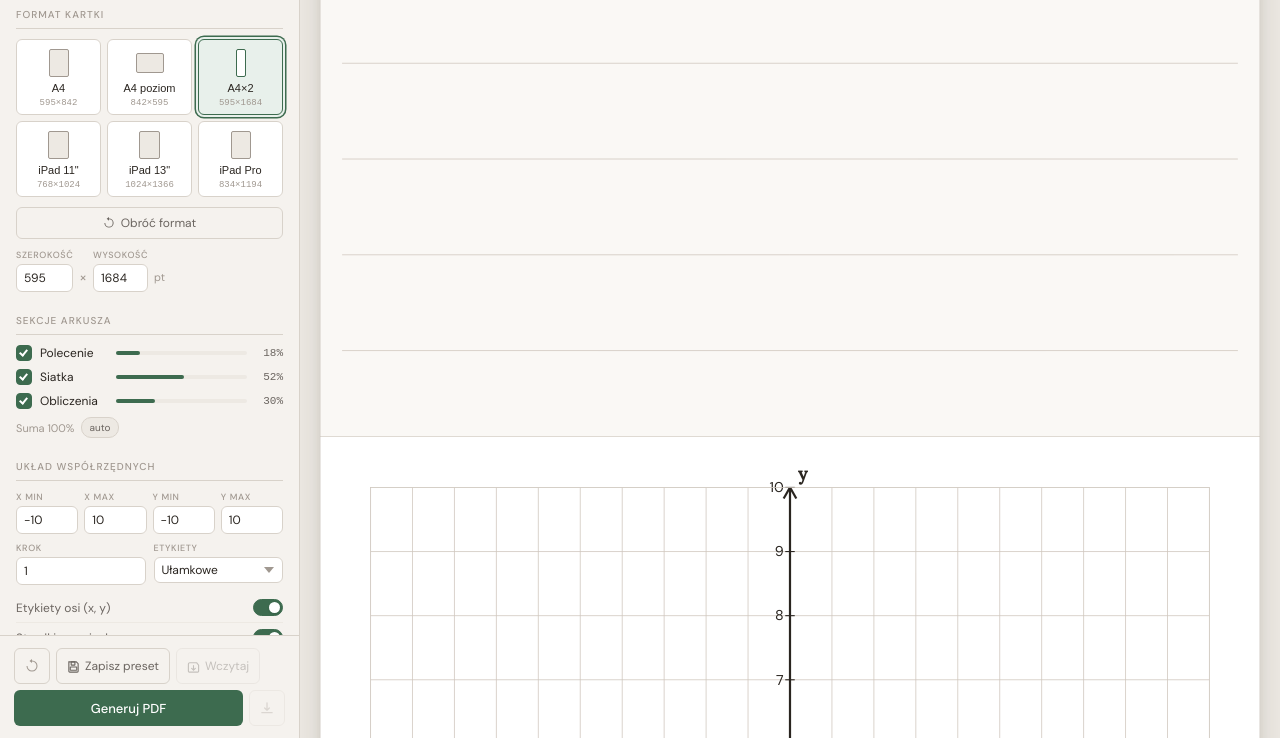
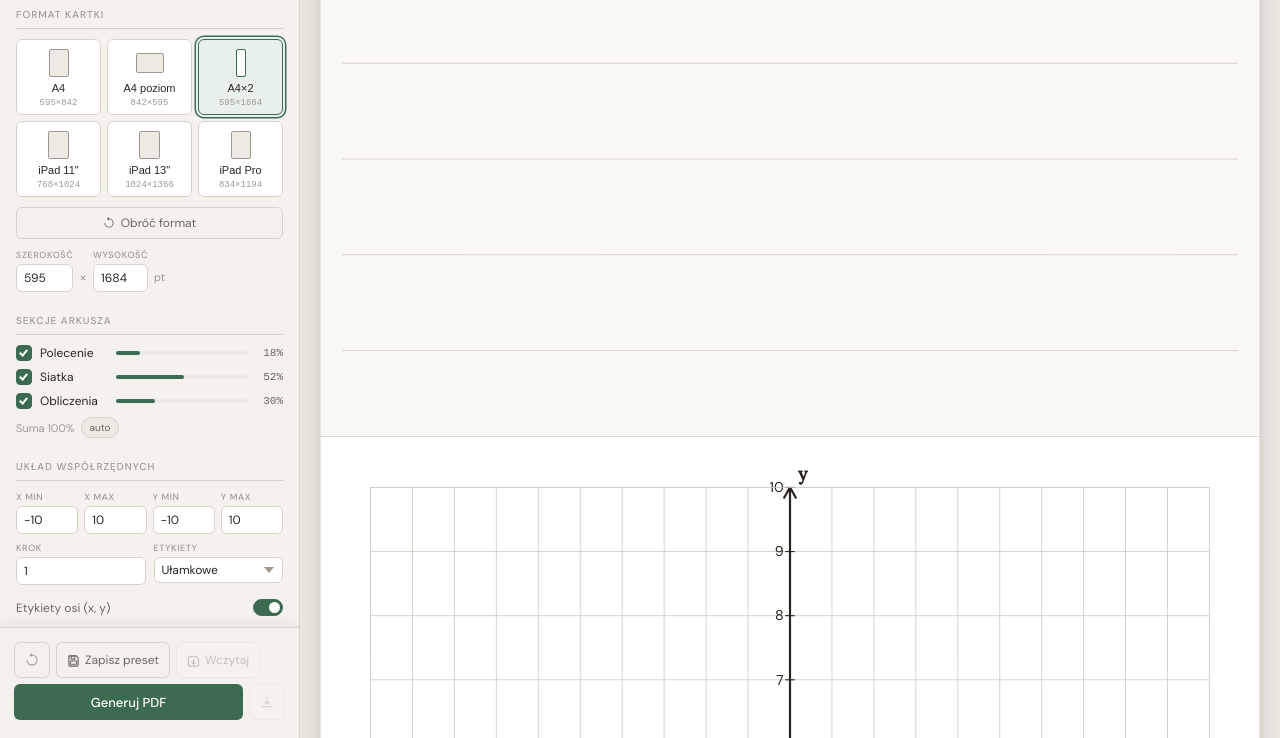
Before and after one commit to glakszymon/tableki, a plain HTML site: page index.html in a window 1280 px wide. Shown: the part 62-800 px from the top of the page. Drawn offline with nearby package versions, Linux system fonts and the light colour scheme.

Commit message:
Update sidebar styles: adjust padding and add box shadow for improved aesthetics

```diff
--- a/style.css
+++ b/style.css
@@ -166,7 +166,8 @@ html, body {
 .sidebar-body {
   flex: 1;
   overflow-y: auto;
-  padding: 14px 16px 8px;
+  min-height: 0;
+  padding: 14px 16px 32px;
   scrollbar-width: thin;
   scrollbar-color: var(--line) transparent;
 }
@@ -352,9 +353,12 @@ input[type=number] { -moz-appearance: textfield; }
 
 /* ─── Sidebar footer ─────────────────────────────────────────── */
 .sidebar-foot {
-  display: flex; gap: 6px; padding: 12px 14px;
-  border-top: 1px solid var(--line); background: var(--paper);
-  flex-shrink: 0; flex-wrap: wrap; align-items: center;
+  display: flex; gap: 6px; padding: 14px 14px 18px;
+  border-top: 1px solid var(--line);
+  background: var(--paper);
+  flex-shrink: 0;
+  flex-wrap: wrap; align-items: center;
+  box-shadow: 0 -4px 12px rgba(42,37,32,.06);
 }
 
 .foot-icon {
```
